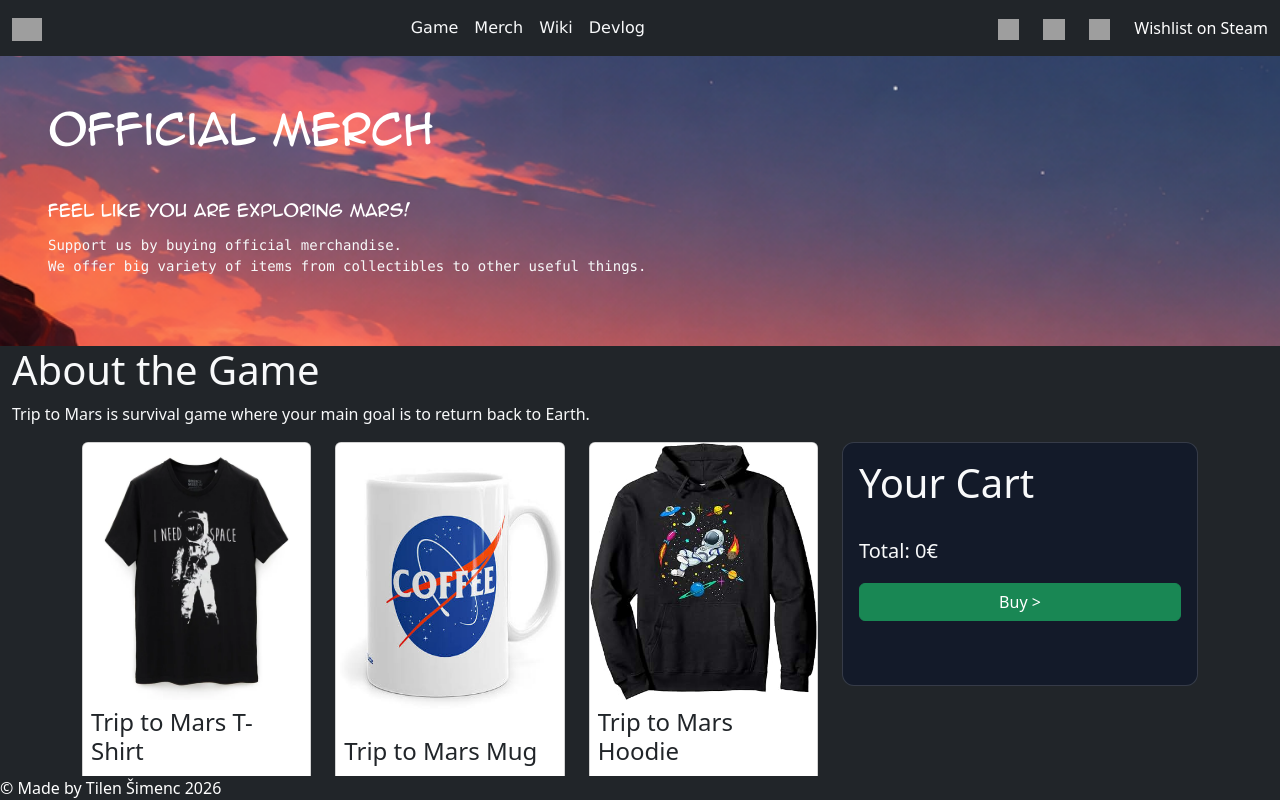
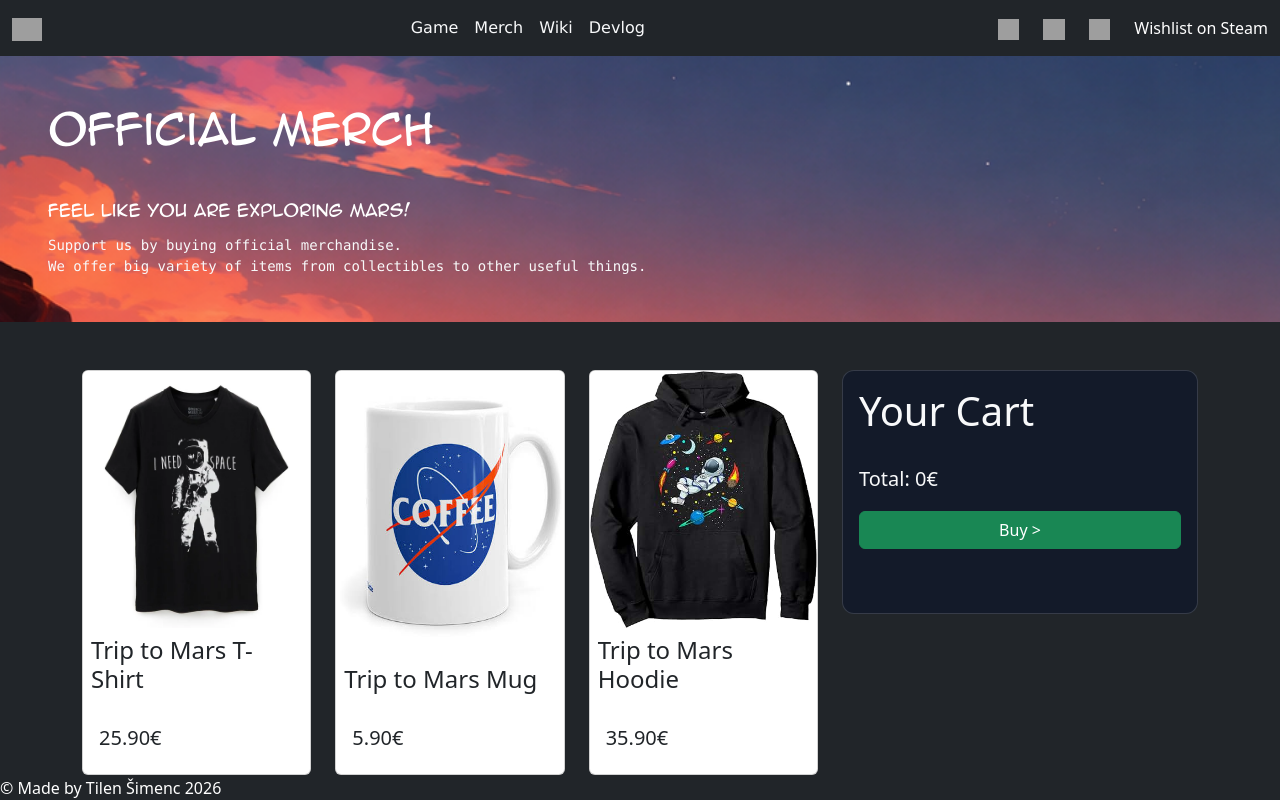
Before and after one commit to TilenoLogy/TripToMarsWebsite, an Angular app in the folder mars-shop/: page /merch in a window 1280 px wide. Shown: the top 800 px of the page. Built offline with nearby package versions, Linux system fonts and the light colour scheme; grey boxes are pictures that could not be loaded.

Commit message:
removed the wrong title in merch

```diff
--- a/mars-shop/src/app/shop/shop.html
+++ b/mars-shop/src/app/shop/shop.html
@@ -8,12 +8,11 @@ We offer big variety of items from collectibles to other useful things.
 </div>
 
 <div class="container-fluid bg-dark text-light mt-5 pb-2">
-    <h1>About the Game</h1>
-    <p>Trip to Mars is survival game where your main goal is to return back to Earth.</p>
+
 
     <div class="container">
         <div class="row g-4 align-items-start">
-            <div class="col-lg-8">
+            <div class="col-lg-8 pt-4">
                 <div class="row row-cols-1 row-cols-sm-2 row-cols-lg-3 g-4">
                     @for (product of products; track product.id) {
                     <div class="col">
@@ -27,7 +26,7 @@ We offer big variety of items from collectibles to other useful things.
                 </div>
             </div>
 
-            <div class="col-lg-4">
+            <div class="col-lg-4 pt-4">
                 <div class="cart cart-tab">
                     <h1>Your Cart</h1>
                     <div class="d-flex flex-column gap-3">
```
